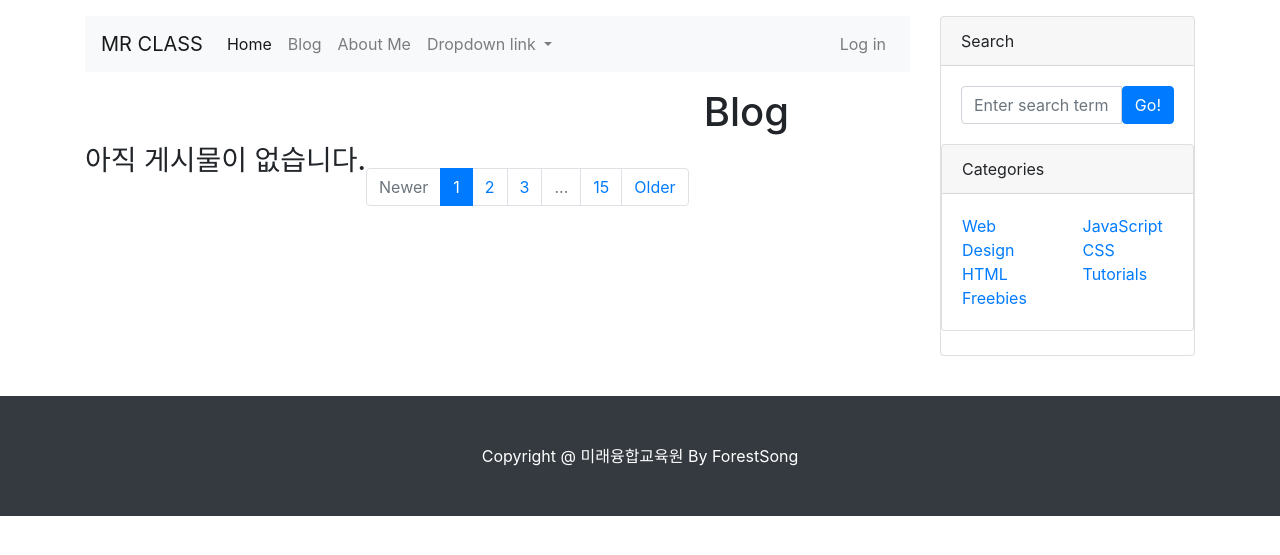
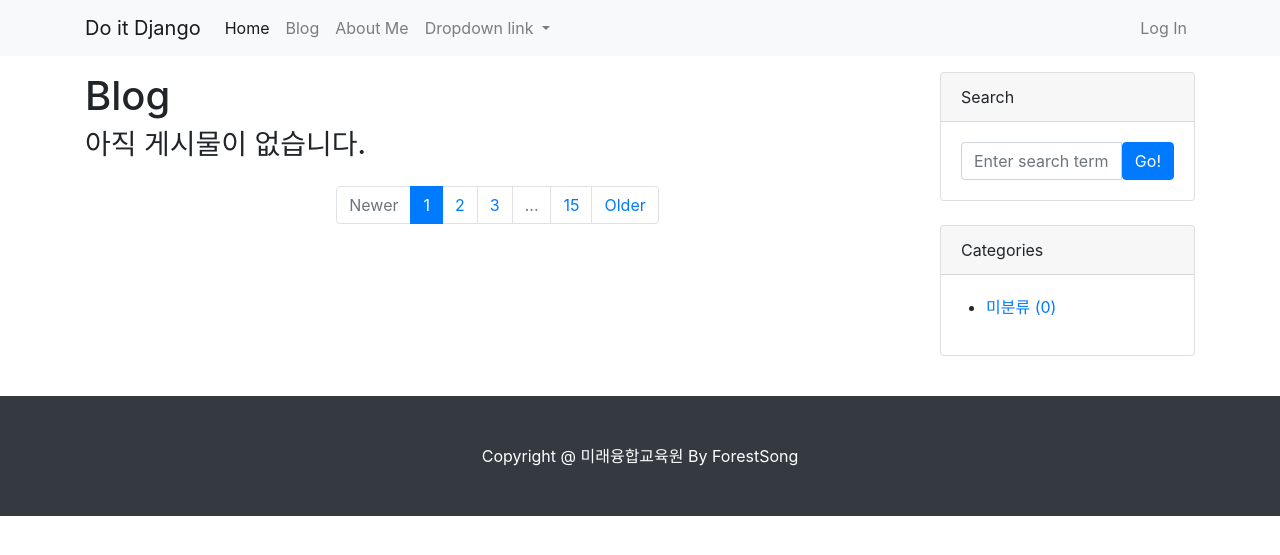
Before and after one commit to Forestsong22/do_it_django_a_to_z, a Django app: page /blog/ in a window 1280 px wide. Shown: the top 555 px of the page. Run offline with Django 4.2, Linux system fonts and the light colour scheme; data that the repository does not hold is empty; some libraries are stand-ins or nearby versions.

Commit message:
포스트 목록 페이지에 카테고리 기능 추가하기

```diff
--- a/blog/templates/blog/base.html
+++ b/blog/templates/blog/base.html
@@ -1,21 +1,23 @@
 <!DOCTYPE html>
 {% load static %}
-<html lang="ko">
+<html>
   <head>
     <title>{% block head_title %}Blog{% endblock %}</title>
-    <link rel="stylesheet" href="{% static 'blog/bootstrap/bootstrap.min.css' %}" media="screen">
-    <script src="https://kit.fontawesome.com/26657818f9.js" crossorigin="anonymous"></script>
+    <link rel="stylesheet" href="{% static 'blog/bootstrap/bootstrap.min.css' %}"
+    media="screen">
   </head>
-
   <body>
 
     {% include 'blog/navbar.html' %}
 
     <div class="container my-3">
       <div class="row">
-            <div class="col-md-8 col-lg-9" id="main-area"></div>
+        <div class="col-md-8 col-lg-9" id="main-area">
+
           {% block main_area %}
-              {% endblock%}
+          {% endblock %}
+
+        </div>
         <div class="col-md-4 col-lg-3">
           <!-- Search widget-->
           <div class="card mb-4">
@@ -26,28 +28,20 @@
                       <button class="btn btn-primary" id="button-search" type="button">Go!</button>
                   </div>
               </div>
+          </div>
           <!-- Categories widget-->
-            <div class="card mb-4">
+          <div class="card mb-4" id="categories-card">
               <div class="card-header">Categories</div>
               <div class="card-body">
                   <div class="row">
-                        <div class="col-sm-6">
-                            <ul class="list-unstyled mb-0">
-                                <li><a href="#!">Web Design</a></li>
-                                <li><a href="#!">HTML</a></li>
-                                <li><a href="#!">Freebies</a></li>
-                            </ul>
-                        </div>
-                        <div class="col-sm-6">
-                                    <ul class="list-unstyled mb-0">
+                      <ul>
+                          {% for category in categories %}
                             <li>
-                                    <a href="#!">JavaScript</a>
+                                <a href="{{ category.get_absolute_url }}">{{ category }} ({{ category.post_set.count }})</a>
                             </li>
+                          {% endfor %}
                             <li>
-                                    <a href="#!">CSS</a>
-                                    </li>
-                                    <li>
-                                    <a href="#!">Tutorials</a>
+                                <a href="/blog/category/no_category">미분류 ({{ no_category_post_count }})</a>
                             </li>
                       </ul>
                   </div>
@@ -56,11 +50,17 @@
         </div>
       </div>
     </div>
-        </div>
-    </div>
+
+
+
     {% include 'blog/footer.html' %}
+
+
+
     <script src="https://cdn.jsdelivr.net/npm/jquery@3.5.1/dist/jquery.slim.min.js" integrity="sha384-DfXdz2htPH0lsSSs5nCTpuj/zy4C+OGpamoFVy38MVBnE+IbbVYUew+OrCXaRkfj" crossorigin="anonymous"></script>
     <script src="https://cdn.jsdelivr.net/npm/popper.js@1.16.1/dist/umd/popper.min.js" integrity="sha384-9/reFTGAW83EW2RDu2S0VKaIzap3H66lZH81PoYlFhbGU+6BZp6G7niu735Sk7lN" crossorigin="anonymous"></script>
     <script src="https://cdn.jsdelivr.net/npm/bootstrap@4.6.2/dist/js/bootstrap.min.js" integrity="sha384-+sLIOodYLS7CIrQpBjl+C7nPvqq+FbNUBDunl/OZv93DB7Ln/533i8e/mZXLi/P+" crossorigin="anonymous"></script>
+
+
   </body>
 </html>
--- a/blog/templates/blog/navbar.html
+++ b/blog/templates/blog/navbar.html
@@ -1,5 +1,6 @@
- <nav class="navbar navbar-expand-lg navbar-light bg-light container">
-        <a class="navbar-brand" href="/">MR CLASS</a>
+<nav class="navbar navbar-expand-lg navbar-light bg-light">
+      <div class="container">
+        <a class="navbar-brand" href="/">Do it Django</a>
         <button class="navbar-toggler" type="button" data-toggle="collapse" data-target="#navbarNavDropdown" aria-controls="navbarNavDropdown" aria-expanded="false" aria-label="Toggle navigation">
           <span class="navbar-toggler-icon"></span>
         </button>
@@ -27,17 +28,19 @@
           </ul>
           <ul class="navbar-nav ml-auto">
             <li class="nav-item">
-                <a class="nav-link" href="#" data-toggle="modal" data-target="#loginModal">Log in</a>
+              <a class="nav-link" href="#" data-toggle="modal" data-target="#loginModal">Log In</a>
             </li>
           </ul>
         </div>
+      </div>
     </nav>
+
 <!-- Modal -->
-<div class="modal fade" id="loginModal" tabindex="-1" aria-labelledby="loginModalLabel" aria-hidden="true">
-    <div class="modal-dialog">
+<div class="modal fade" id="loginModal" tabindex="-1" role="dialog" aria-labelledby="loginModalLabel" aria-hidden="true">
+      <div class="modal-dialog" role="document">
         <div class="modal-content">
           <div class="modal-header">
-          <h5 class="modal-title" id="loginModalLabel"><i class="fa-solid fa-right-to-bracket"></i>&nbsp Log in</h5>
+            <h5 class="modal-title" id="loginModalLabel">Log In</h5>
             <button type="button" class="close" data-dismiss="modal" aria-label="Close">
               <span aria-hidden="true">&times;</span>
             </button>
@@ -45,17 +48,17 @@
           <div class="modal-body">
             <div class="row">
               <div class="col-md-6">
-                <button type="button" class="btn btn-outline-dark btn-block btn-sm"><i class="fa-brands fa-google"></i>&nbsp&nbsp Log in with Google</button>
-                <button type="button" class="btn btn-outline-dark btn-block btn-sm"><i class="fa-regular fa-envelope"></i>&nbsp&nbsp Log in with E-mail</button>
+                <button type="button" class="btn btn-outline-dark btn-block btn-sm">Log in with Google</button>
+                <button type="button" class="btn btn-outline-dark btn-block btn-sm">Log in with E-mail</button>
               </div>
               <div class="col-md-6">
-                <button type="button" class="btn btn-outline-dark btn-block btn-sm"><i class="fa-regular fa-envelope"></i>&nbsp&nbsp Log in with E-mail</button>
+                <button type="button" class="btn btn-outline-dark btn-block btn-sm">Sign Up with E-mail</button>
+
               </div>
             </div>
           </div>
           <div class="modal-footer">
             <button type="button" class="btn btn-secondary" data-dismiss="modal">Close</button>
-          <button type="button" class="btn btn-primary">Save changes</button>
           </div>
         </div>
       </div>
--- a/blog/templates/blog/post_list.html
+++ b/blog/templates/blog/post_list.html
@@ -1,25 +1,31 @@
-    <div class="container my-3">
-        <div class="row">
-            <div class="col-md-8 col-lg-9" id="main-area">
 {% extends 'blog/base.html' %}
+
         {% block main_area %}
           <h1>Blog</h1>
+
           {% if post_list.exists %}
           {% for p in post_list %}
           <!-- Blog post-->
-                 <div class="card mb-4">
+          <div class="card mb-4" id="post-{{ p.pk }}">
               {% if p.head_image %}
-                    <img class="card-img-top" src="{{ p.head_image.url }}" alt="{{ p }}" head image>
+                <img class="card-img-top" src="{{ p.head_image.url }}" alt="{{ p }}" />
               {% else %}
-                     <img class="card-img-top" src="http://picsum.photos/seed/{{ p.id }}/800/200" alt="random_image">
+                <img class="card-img-top" src="https://picsum.photos/seed/{{ p.id }}/800/200" alt="random_image" />
               {% endif %}
               <div class="card-body">
+                  {% if p.category %}
+                  <span class="badge badge-secondary float-right">{{ p.category }}</span>
+
+                  {% else %}
+                  <span class="badge badge-secondary float-right">미분류</span>
+
+                  {% endif %}
+                  <div class="small text-muted">{{ p.created_at }} by {{ p.author | upper }}</div>
                   <h2 class="card-title h4">{{ p.title }}</h2>
                   {% if p.hook_text %}
                     <h5 class="text-muted">{{ p.hook_text }}</h5>
                   {% endif %}
                   <p class="card-text">{{ p.content | truncatewords:45 }}</p>
-                        <div class="small text-muted"><a href="#">{{ p.created_at}} by {{ p.author | upper }}</a></div>
                   <a class="btn btn-primary" href="{{ p.get_absolute_url }}">Read more →</a>
               </div>
           </div>
@@ -37,7 +43,4 @@
             <li class="page-item"><a class="page-link" href="#!">15</a></li>
             <li class="page-item"><a class="page-link" href="#!">Older</a></li>
           </ul>
-            </div>
-        </div>
-    </div>
         {% endblock %}
--- a/blog/views.py
+++ b/blog/views.py
@@ -1,28 +1,18 @@
+from django.shortcuts import render
 from django.views.generic import ListView, DetailView
-from .models import Post
+from .models import Post, Category
 
-
-class PostList(ListView):
+class PostList(ListView) :
     model = Post
     ordering = '-pk'
 
-class PostDetail(DetailView):
+    def get_context_data(self, **kwargs):
+        context = super(PostList, self).get_context_data()
+        context['categories'] = Category.objects.all()
+        context['no_category_post_count'] = Post.objects.filter(category=None).count()
+        return context
+
+    # template_name = 'blog/post_list.html'
+
+class PostDetail(DetailView) :
     model = Post
-
-# def index(request):
-#
-#      posts = Post.objects.all().order_by('-pk')
-#
-#      return render(request, 'blog/post_list.html',{'posts': posts,})
-
-#
-# def single_post_page(request, pk):
-#      post = Post.objects.get(pk=pk)
-#
-#      return render(
-#          request,
-#          'blog/post_detail.html',
-#          {
-#              'post': post
-#          }
-#      )
```
Also changed, not shown: blog/admin.py (+7 -1 lines), blog/models.py (+15 -1 lines), blog/templates/blog/post_detail.html (+35 -80 lines), blog/tests.py (+65 -56 lines), do_it_django_prj/settings.py (+8 -8 lines). Lines whose indentation alone changed are shown as unchanged.
